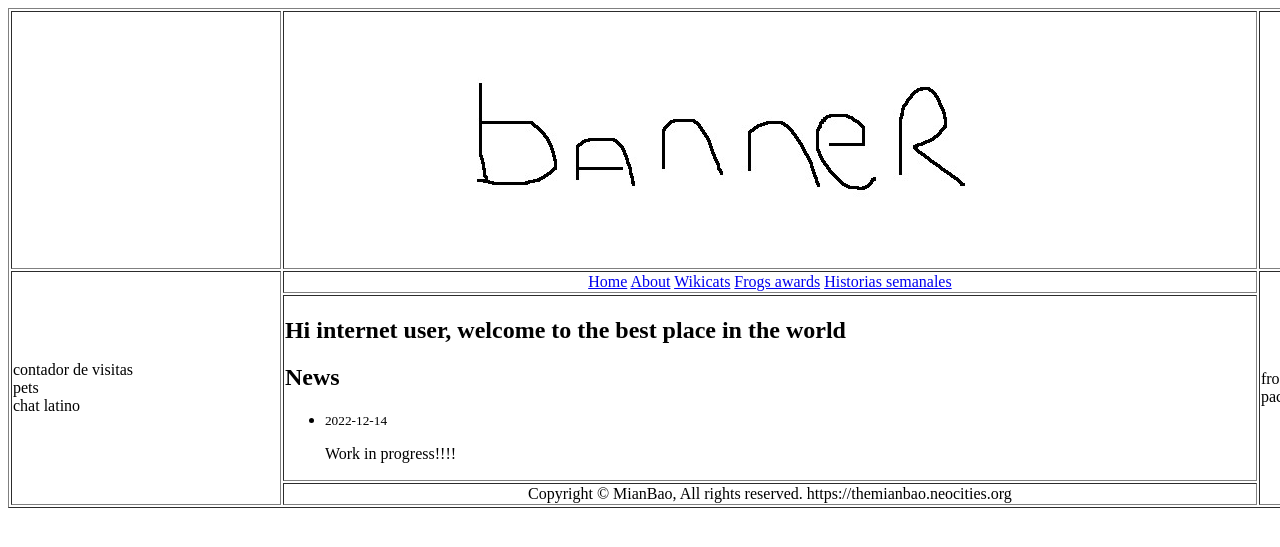
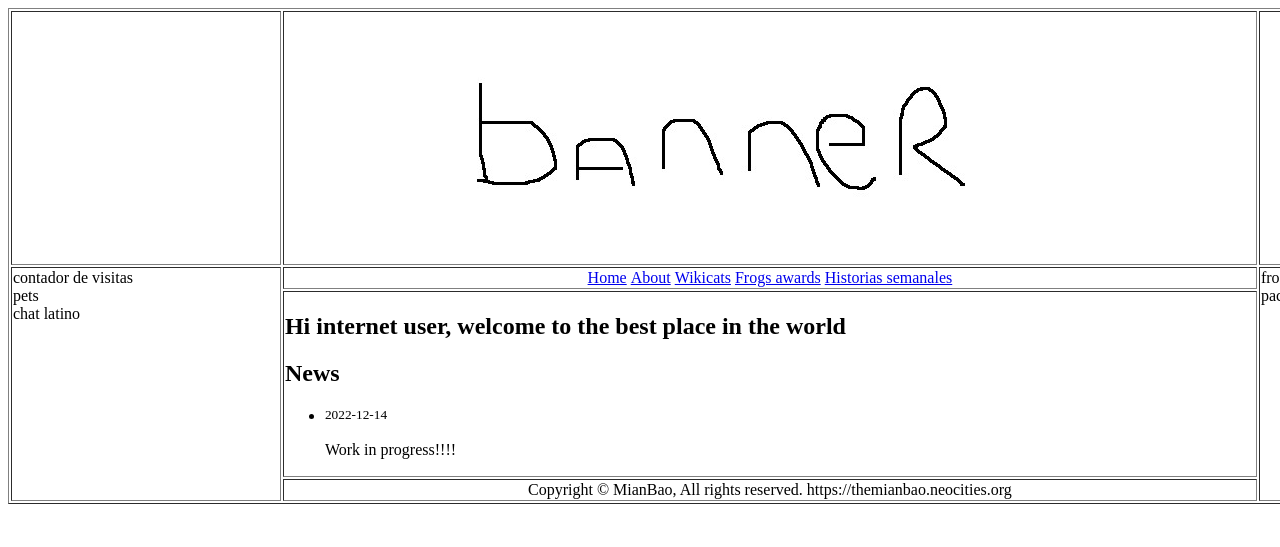
Before and after one commit to lazymisu/mianbao-blog, a Jekyll site: the page built from index.markdown, in a window 1280 px wide. Shown: the top 547 px of the page. Built offline with Jekyll 4.4.1, drawn with Linux system fonts in a browser that asks for light colours.

Commit message:
Update main style

```diff
--- a/_sass/main.scss
+++ b/_sass/main.scss
@@ -0,0 +1,8 @@
+table td, table td * {
+    vertical-align: top;
+}
+
+table {
+    margin-left: auto;
+    margin-right: auto;
+}
--- a/assets/css/home.scss
+++ b/assets/css/home.scss
@@ -2,11 +2,6 @@
 ---
 
 @import "main";
-
-table {
-    margin-left: auto;
-    margin-right: auto;
-}
 
 #header, #nav, #footer {
     text-align: center;
```
